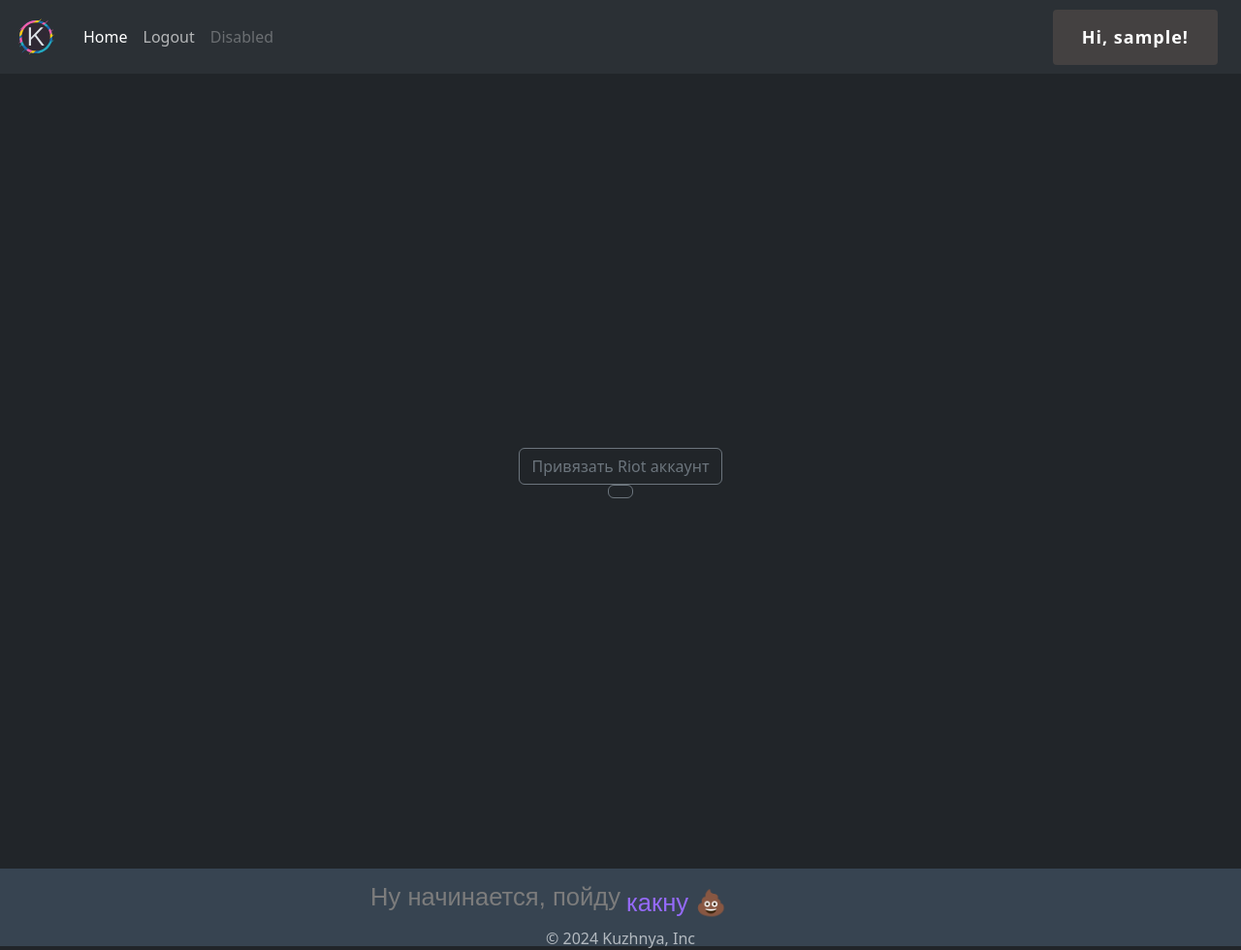
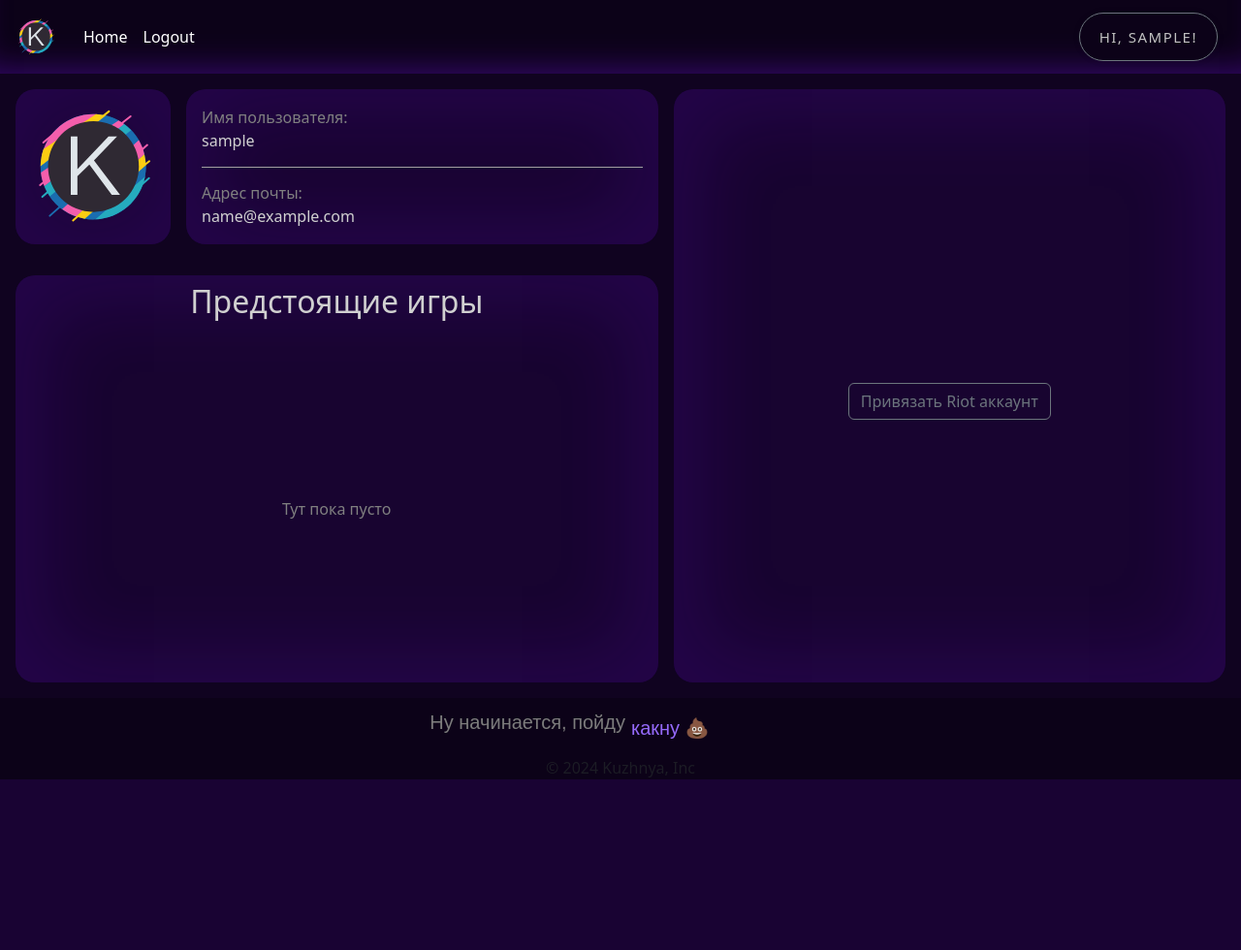
Before and after one commit to lolmem745/KuzhnyaSite_Flask, a Flask app: page /profile in a window 1280 px wide. Shown: the whole page at 97% size. After the commit the page ends 804 px from the top, so only its background shows below. Run offline with Flask 3, Linux system fonts and the light colour scheme; the visitor is signed in with stand-in values (Sample User, id 1); some libraries are stand-ins or nearby versions.

Commit message:
completed profile.html and added some functionality to it in main.py

```diff
--- a/main.py
+++ b/main.py
@@ -1,5 +1,5 @@
 from flask import Flask, render_template, redirect, url_for, request, flash, session
-from datetime import timedelta
+from datetime import timedelta, datetime, time
 from flask_sqlalchemy import SQLAlchemy
 import re
 import random
@@ -36,6 +36,24 @@ class users(db.Model):
         self.username = username
         self.email = email
         self.password = password
+
+class tournaments(db.Model):
+    _id = db.Column("id", db.Integer, primary_key=True)
+    tournament_name = db.Column(db.String(30))
+    game_name = db.Column(db.String(30))
+    game_time = db.Column(db.String(5))
+
+    def __init__(self, tournament_name, game_name, game_time):
+        self.tournament_name = tournament_name
+        self.game_name = game_name
+        self.game_time = game_time
+
+
+def get_user_tournaments(user_id):
+    tournament_list = tournaments.query.all()
+    return tournament_list
+
+
 
 
 
@@ -102,6 +120,9 @@ def register():
 
 
     else:
+        if session["username"]:
+            flash("Вы уже зарегестрированы.")
+            return redirect(url_for("home"))
         return render_template("register.html")
 
 
@@ -116,7 +137,8 @@ def logout():
 
 @app.route("/profile")
 def profile():
-    return render_template("profile.html")
+    tournament_list = get_user_tournaments(1)
+    return render_template("profile.html", tournament_list=tournament_list)
 
 
 @app.route("/connect", methods = ["GET", "POST"])
--- a/static/styles/styles.css
+++ b/static/styles/styles.css
@@ -1,27 +1,54 @@
-/* From Uiverse.io by gksckt */
+.bg-body-tertiary{
+    background-color: #0C0218 !important;
+    box-shadow: inset 0px -27px 35px -25px rgba(125, 18, 255, 40%);
+
+}
+
+.alert-dark{
+    --bs-alert-bg: #0C0218 !important;
+}
+.nav-link{
+    color: white !important;
+}
+.btn-close{
+    filter: invert(1) grayscale(100%) brightness(200%);
+}
 .button-colored {
- background-color: #444141;
- border-radius: 4px;
- color: #fff;
+
+    padding: 13px 20px;
+    border-radius: 50px !important;
     cursor: pointer;
- padding: 15px 30px;
- font-size: 18px;
- font-weight: bold;
- letter-spacing: 1px;
- border: none;
+    border: 1px;
+    background-color: #0C0218 ;
+    box-shadow: rgb(0 0 0 / 5%) 0 0 8px;
+    letter-spacing: 1.5px;
+    text-transform: uppercase;
+    font-size: 15px;
+    transition: all 0.25s ease;
+    border-width: 1px;
+    border-style: solid;
+    border-color: #6c757d;
+    border-image: none;
+    color: #C0c0c0
 }
 
 .button-colored:hover {
- background-image: linear-gradient(90deg, #53cbef 0%, #dcc66c 50%, #ffa3b6 75%, #53cbef 100%);
- animation: slidernbw 5s linear infinite;
- color: #000;
+    letter-spacing: 2.5px;
+    background-color: #0C0218;
+    color: hsl(0, 0%, 100%);
+    border-color: #7D12FF;
+    box-shadow: #7D12FF 0px 7px 23px 0px;
 }
 
-@keyframes slidernbw {
- to {
-  background-position: 20vw;
+.button-colored:active {
+    letter-spacing: 3px;
+    background-color: hsl(261deg 80% 48%);
+    color: hsl(0, 0%, 100%);
+    box-shadow: rgb(93 24 220) 0px 0px 0px 0px;
+    transform: translateY(2px);
+    transition: 100ms;
 }
-}
+
 
 /* From Uiverse.io by Yaya12085 */
 .form-container {
@@ -32,9 +59,11 @@
     margin-right: auto;
     width: 320px;
     border-radius: 0.75rem;
-  background-color: rgba(17, 24, 39, 1);
+    background-color: #180430;
     padding: 2rem;
     color: rgba(243, 244, 246, 1);
+    box-shadow: inset 0 0 80px 30px rgba(125,18,255, 12%);
+
 }
 
 .title {
@@ -52,6 +81,7 @@
     margin-top: 0.25rem;
     font-size: 0.875rem;
     line-height: 1.25rem;
+
 }
 
 .input-group label {
@@ -65,13 +95,17 @@
     border-radius: 0.375rem;
     border: 1px solid rgba(55, 65, 81, 1);
     outline: 0;
-  background-color: rgba(17, 24, 39, 1);
+    background-color: #100320;
     padding: 0.75rem 1rem;
     color: rgba(243, 244, 246, 1);
+    transition: all 0.25s ease;
+
 }
 
 .input-group input:focus {
     border-color: rgba(167, 139, 250);
+    box-shadow: 0 0 80px 30px rgba(125,18,255, 12%);
+
 }
 
 .input-group select {
@@ -97,6 +131,9 @@
 }
 .input-group-img img{
     border: 2px solid rgba(55, 65, 81, 1);
+}
+.input-group-img button{
+
 }
 
 .forgot {
@@ -206,7 +243,7 @@
   color: rgb(124, 124, 124);
   font-family: "Poppins", sans-serif;
   font-weight: 500;
-  font-size: 2vw;
+  font-size: 2.5vh;
   -webkit-box-sizing: content-box;
   box-sizing: content-box;
   max-width: 100vw;
@@ -226,7 +263,7 @@
 .words {
   overflow: hidden;
   position: relative;
-  width: 50vw;
+  width: 50%;
 }
 .words::after {
   content: "";
@@ -457,22 +494,177 @@ html,
 body {
   height: 100vh;
   max-width: 100vw;
+  color: #D0D0D0;
+  background-color: #0C0218;
 }
 
 .wrapper {
+    display: flex;
+    flex-direction: column;
     min-height: 100%;
     height: auto !important;
     height: 100%;
     margin: 0 auto -80px;
+    background-color: #100320
+
   /* the bottom margin is the negative value of the footer's height */
 }
 
 .footer{
-  background-color: rgba(55, 68, 81, 1);
-  margin-top: 20px;
+  background-color: #0C0218;
+  margin-top: 0px;
 }
 .footer,
 .push {
   height: 80px;
   /* .push must be the same height as .footer */
 }
+
+.profile-content {
+    display: flex;
+    flex-grow: 1;
+}
+
+.profile-frame{
+    display: flex;
+    flex-grow:1;
+    flex-wrap: nowrap;
+    flex-direction: row;
+    background-color: #100320;
+    padding: 1rem;
+    overflow: auto;
+    gap: 1rem;
+}
+
+.profile-frame-left {
+    display: flex;
+    flex-grow:1;
+    flex-direction: column;
+}
+
+.profile-frame-right {
+    display:flex;
+    flex-grow:1;
+    padding-top: 0.5rem;
+    padding-left:2rem;
+    padding-right:2rem;
+    border-radius:20px;
+
+    min-height:10rem;
+    justify-content: center;
+    align-items: center;
+    background-color: #180430;
+    box-shadow: inset 0 0 80px 30px rgba(125,18,255, 12%);
+}
+
+.profile-frame-left-top {
+    display: flex;
+    flex-direction: row;
+    flex-wrap: nowrap;
+
+    width: 100%;
+    height: 12rem;
+
+
+}
+.profile-frame-left-top-1 {
+    display:flex;
+    height: 10rem;
+    width: 10rem;
+    min-height: 10rem;
+    min-width: 10rem;
+
+    margin-right: 1rem;
+    border-radius:20px;
+    background-color: #180430;
+    box-shadow: inset 0 0 80px 30px rgba(125,18,255, 12%);
+}
+.profile-frame-left-top-1 img {
+    height: 100%;
+    width: 100%;
+    border-radius:20px;
+}
+
+.profile-frame-left-top-2 {
+    display:flex;
+    flex-direction: column;
+    height: 10rem;
+    flex-grow: 1;
+    padding: 1rem;
+    line-height: 1.5rem;
+    gap:0.9rem;
+    border-radius:20px;
+    background-color: #180430;
+    box-shadow: inset 0 0 80px 30px rgba(125,18,255, 12%);
+
+
+    align-items: start;
+    justify-content: center;
+
+
+}
+
+.profile-frame-left-bottom {
+    display:flex;
+    flex-direction:column;
+    align-items:center;
+    flex-grow:1;
+    padding-top: 0.5rem;
+    padding-left:2rem;
+    padding-right:2rem;
+    border-radius:20px;
+
+    min-height:10rem;
+
+    background-color: #180430;
+    box-shadow: inset 0 0 80px 30px rgba(125,18,255, 12%);
+
+}
+.header-text-grey{
+    color: grey;
+
+}
+.divider-small{
+    height:1px;
+    width:100%;
+    background-color: #A0A0A0;
+}
+.tournament-card {
+    display:flex;
+    flex-direction:column;
+    justify-content:center;
+    width:100%;
+    padding: 1rem;
+    line-height: 1.5rem;
+    gap:0.9rem;
+    white-space: nowrap;
+    border-radius:20px;
+    margin-bottom: 1.2rem;
+    overflow: auto;
+    background-color: #25064B;
+    box-shadow: inset 0 0 80px 30px rgba(125,18,255, 12%);
+
+}
+#curr-tournaments{
+    margin-bottom: 1rem;
+}
+.next-game-box{
+    display:flex;
+    justify-content:space-between;
+}
+.next-game-text{
+    margin-left:1rem;
+}
+
+@media (max-width:968px){
+    .profile-frame{
+        flex-direction: column;
+        padding-right: 1rem;
+    }
+    .profile-frame-left {
+        width: 100%;
+    }
+    .profile-frame-right {
+        width: 100%;
+    }
+}
--- a/templates/base.html
+++ b/templates/base.html
@@ -1,5 +1,5 @@
 <!doctype html>
-<html lang="en" data-bs-theme="dark">
+<html lang="en" >
 <head>
     {% block head%}
 
@@ -26,13 +26,10 @@
             <div class="collapse navbar-collapse" id="navbarSupportedContent">
                 <ul class="navbar-nav me-auto mb-2 mb-lg-0">
                     <li class="nav-item">
-                        <a class="nav-link active" aria-current="page" href="#">Home</a>
+                        <a class="nav-link " aria-current="page" href="#">Home</a>
                     </li>
                     <li class="nav-item">
                         <a class="nav-link" href="/logout">Logout</a>
-                    </li>
-                    <li class="nav-item">
-                        <a class="nav-link disabled" aria-disabled="true">Disabled</a>
                     </li>
                 </ul>
                 {% if session["username"] %}
--- a/templates/connect.html
+++ b/templates/connect.html
@@ -51,7 +51,7 @@
                         <img class="" src="{{ url_for('static',filename='img/23.webp') }}" alt="">
                     {% endif %}
                 </div>
-                <button class="sign rounded-1" type="submit"> Подтвердить</button>
+                <button class="button-colored" type="submit"> Подтвердить</button>
             </div>
         </form>
     </div>
--- a/templates/profile.html
+++ b/templates/profile.html
@@ -1,6 +1,52 @@
 {% extends "base.html"%}
 {% block content %}
-    <div class="d-flex flex-wrap align-items-center flex-column min-vh-100 justify-content-center ">
+<div class="profile-content">
+    <div class="profile-frame">
+        <div class="profile-frame-left">
+            <div class="profile-frame-left-top">
+                <div class="profile-frame-left-top-1">
+                    <img src="{{ url_for('static',filename='img/logo.svg') }}">
+                </div>
+                <div class="profile-frame-left-top-2">
+                    <div class="head-text">
+                        <div class="header-text-grey">
+                            Имя пользователя:
+                        </div>
+                        <div class=header-text-white">
+                            {{session["username"]}}
+                        </div>
+
+                    </div>
+                    <div class="divider-small"></div>
+                    <div class="name-email-card">
+                        <div class="header-text-grey">
+                            Адрес почты:
+                        </div>
+                        <div class=header-text-white">
+                            {{session["email"]}}
+                        </div>
+                    </div>
+                </div>
+            </div>
+            <div class="profile-frame-left-bottom">
+                <div class="h2 text-nowrap" id="curr-tournaments">Предстоящие игры</div>
+                {% if tournament_list %}
+                    {% for tournament in tournament_list %}
+                    <div class="tournament-card">
+                        <div class="tournament-name" href="" >{{tournament.tournament_name}}</div>
+                        <div class="divider-small"></div>
+                        <div class="next-game-box">
+                            <div>Следующая игра:</div>
+                            <div class="next-game-text">{{tournament.game_name}} {{tournament.game_time}}</div>
+                        </div>
+                    </div>
+                    {% endfor %}
+                {% else %}
+                    <div class="header-text-grey flex-grow-1 align-content-center">Тут пока пусто</div>
+                {% endif %}
+            </div>
+        </div>
+        <div class="profile-frame-right">
             <form class="form" method="POST">
                 <a href="/connect">
                     <button type="button" class="btn btn-outline-secondary">
@@ -8,8 +54,7 @@
                     </button>
                 </a>
             </form>
-        <div class="d-flex">
-            <button type="button" class="btn btn-outline-secondary"></button>
+        </div>
     </div>
 </div>
 {% endblock %}
```
Also changed, not shown: 1 other file. Lines whose indentation alone changed are shown as unchanged.
